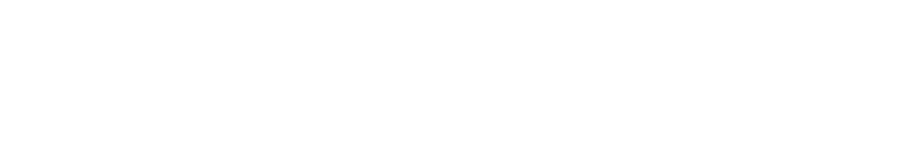
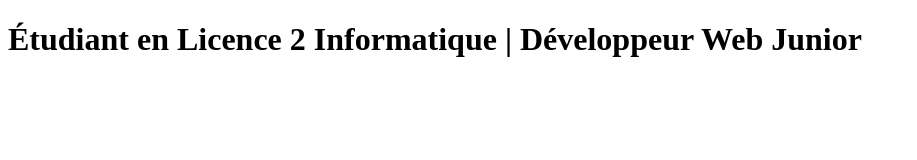
Before and after one commit to Marc-Edmond/mon-cv, a plain HTML site: page index.html in a window 1280 px wide. Shown: the whole page, without its empty margins (0-917 px from the left). Drawn offline with Linux system fonts and the light colour scheme.

Commit message:
mise en place de la section titre

```diff
--- a/index.html
+++ b/index.html
@@ -7,6 +7,6 @@
     <title>Mon-CV</title>
 </head>
 <body>
-
+  <h1>Étudiant en Licence 2 Informatique | Développeur Web Junior</h1>
 </body>
 </html>
```
